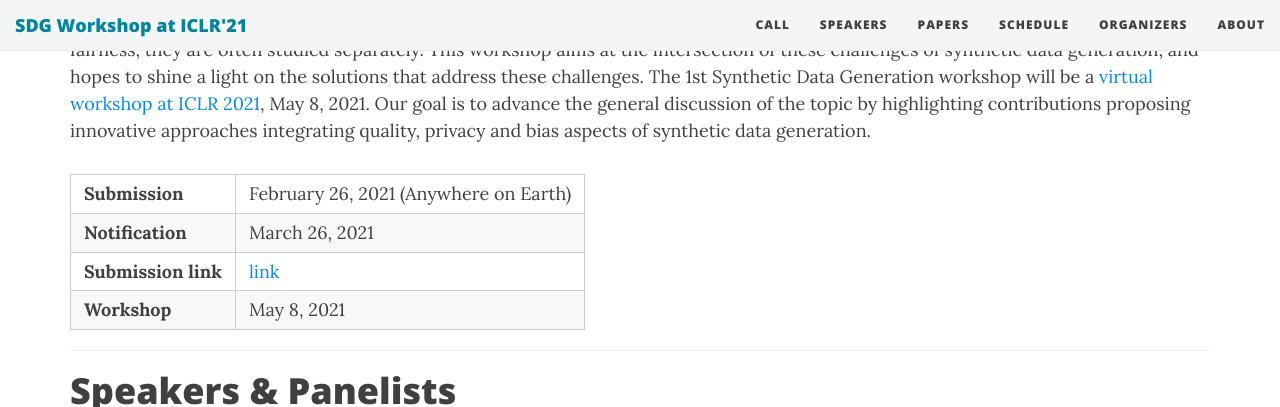
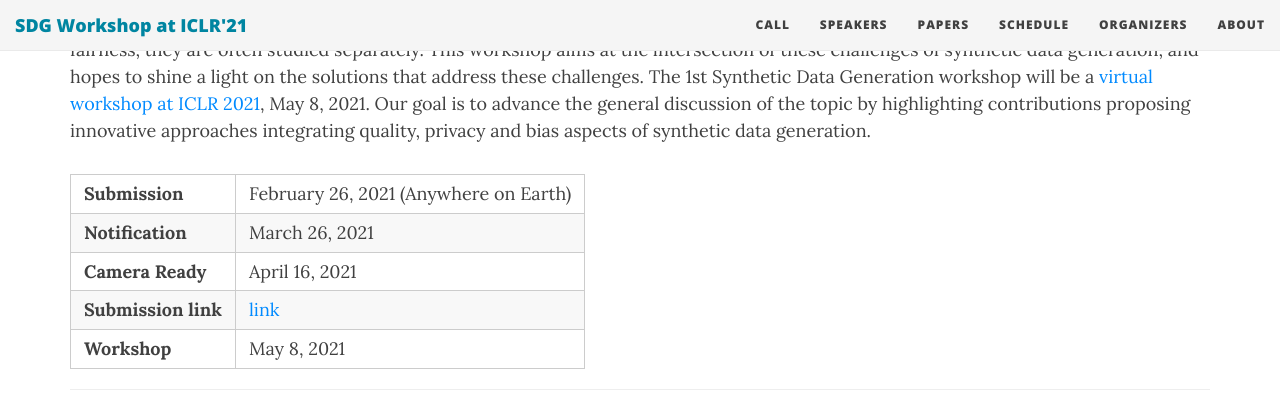
Before and after one commit to sdg-quality-privacy-bias/sdg-quality-privacy-bias.github.io, a Jekyll site: the page built from index.md, in a window 1280 px wide and 900 px high, scrolled down 409 px, cut to the strip 0-407 px from the top of the window. Built offline with Jekyll 4.4.1, drawn with Linux system fonts in a browser that asks for light colours; nearby versions of some CDN libraries.

Commit message:
add camera ready

```diff
--- a/index.md
+++ b/index.md
@@ -16,6 +16,7 @@ This workshop aims at the intersection of these challenges of synthetic data gen
 | ------------- |:-------------:|
 | **Submission** |February 26, 2021 (Anywhere on Earth) |
 | **Notification** | March 26, 2021 |
+| **Camera Ready** | April 16, 2021 |
 | **Submission link**| [link](https://cmt3.research.microsoft.com/SDGICLRW2021) |
 | **Workshop** | May 8, 2021 |
 
```
